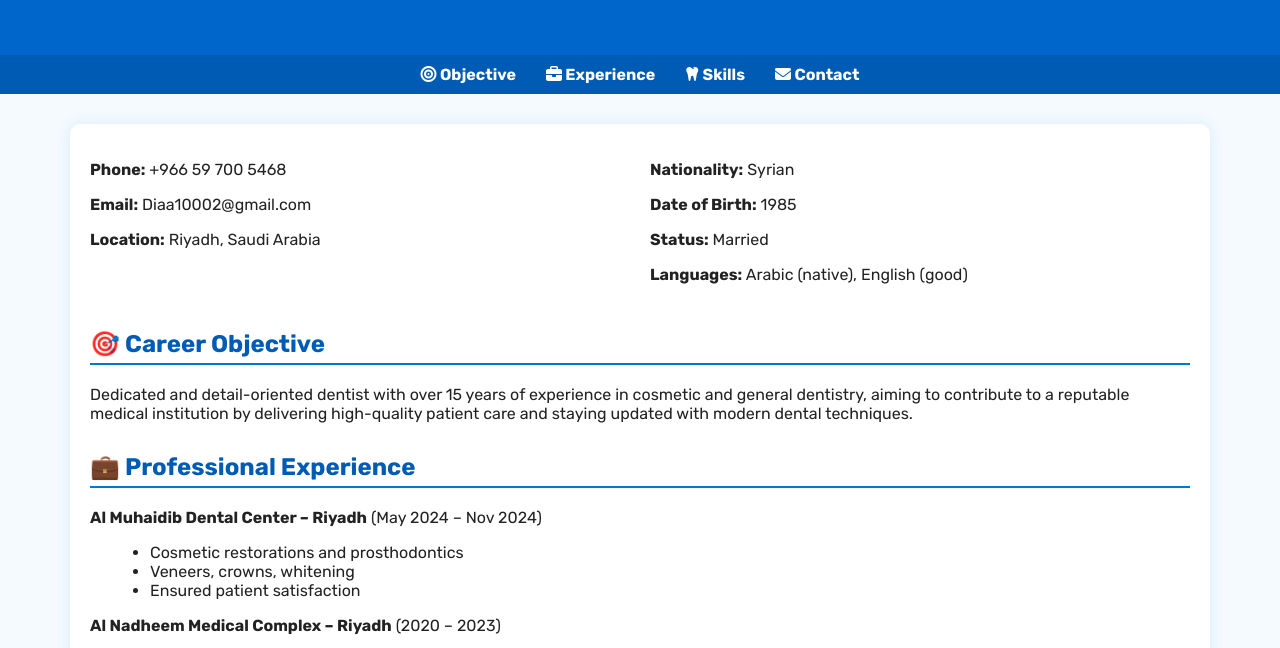
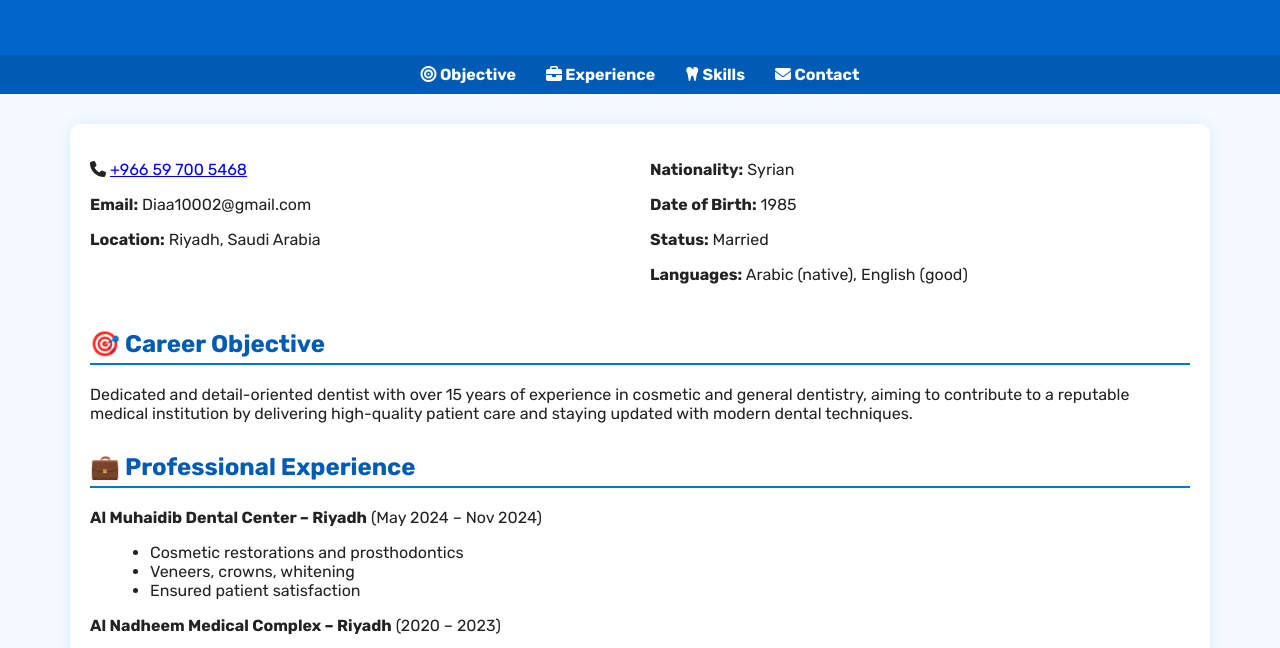
Before and after one commit to Ahmed7616/Dr-Diaa-Arja, a plain HTML site: page index.html in a window 1280 px wide. Shown: the part 150-798 px from the top of the page. Drawn offline with Linux system fonts and the light colour scheme.

Commit message:
Update index.html

```diff
--- a/index.html
+++ b/index.html
@@ -124,7 +124,7 @@
   <div class="container">
     <div class="info-grid">
       <div>
-        <p><strong>Phone:</strong> +966 59 700 5468</p>
+        <p><i class="fa fa-phone"></i> <a href="tel:+966546793425">+966 59 700 5468</a></p>
         <p><strong>Email:</strong> Diaa10002@gmail.com</p>
         <p><strong>Location:</strong> Riyadh, Saudi Arabia</p>
       </div>
```
